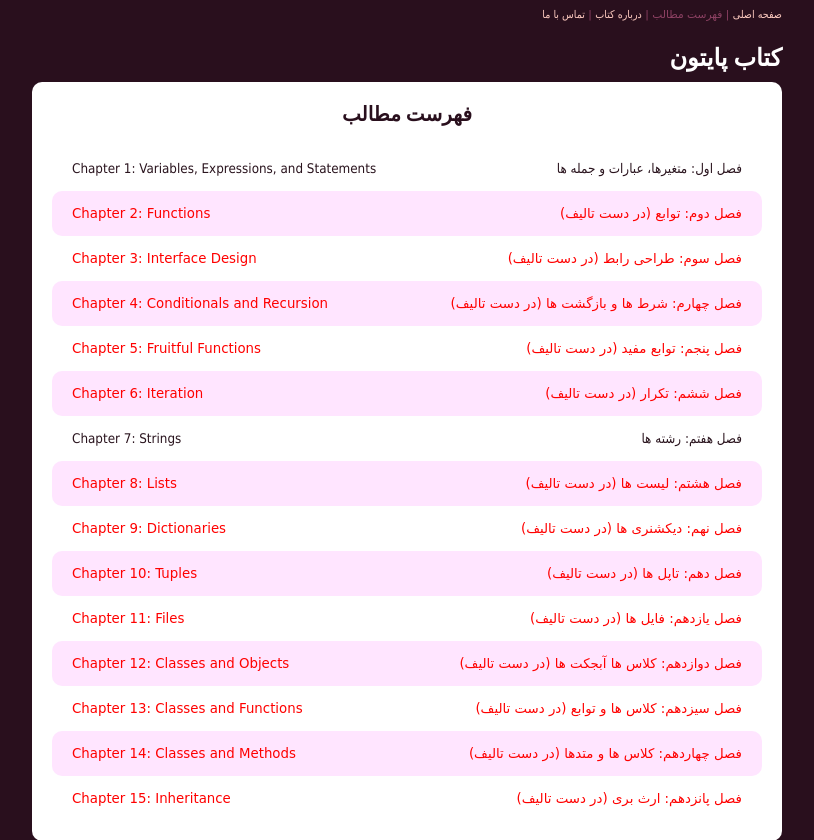
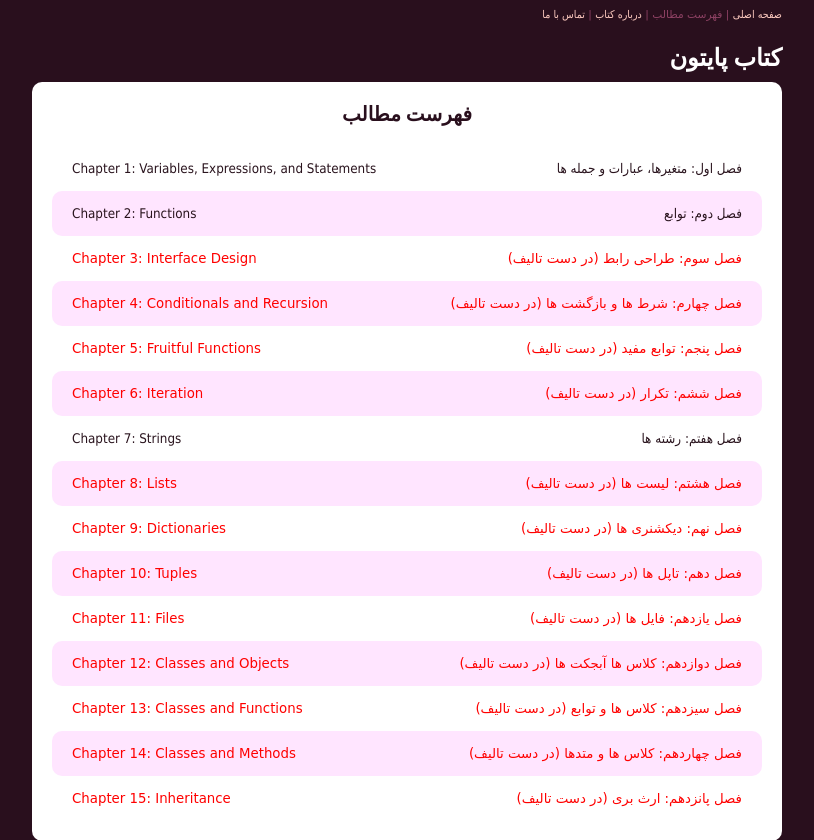
Before and after one commit to b3h74d/python.aminpy.com, a Django app: page /pythonbook/ in a window 1280 px wide. Shown: the top 840 px of the page, without its empty margins (233-1047 px from the left). Run offline with Django 3.2, Linux system fonts and the light colour scheme.

Commit message:
chapter two started by lxsameer

```diff
--- a/templates/toc.html
+++ b/templates/toc.html
@@ -18,12 +18,12 @@
 
 	<div class="toc-high">
 	    <div class='indexright'>
-<!-- 	        <a href='/pythonbook02/' class='index'>فصل دوم:‌ توابع</a> -->
-	        <span class="incomplete">فصل دوم:‌ توابع (در دست تالیف)</span>
+	        <a href='/pythonbook02/' class='index'>فصل دوم:‌ توابع</a>
+<!-- 	        <span class="incomplete">فصل دوم:‌ توابع (در دست تالیف)</span> -->
 	    </div>
 	    <div class="indexleft">
-<!-- 	        <a href='/pythonbook02/' class='index'>Chapter 2: Functions</a> -->
-	        <span class="incomplete-left">Chapter 2: Functions</span>
+	        <a href='/pythonbook02/' class='index'>Chapter 2: Functions</a>
+<!-- 	        <span class="incomplete-left">Chapter 2: Functions</span> -->
 	    </div>
 	</div>
 
```
Also changed, not shown: 1 other file.
